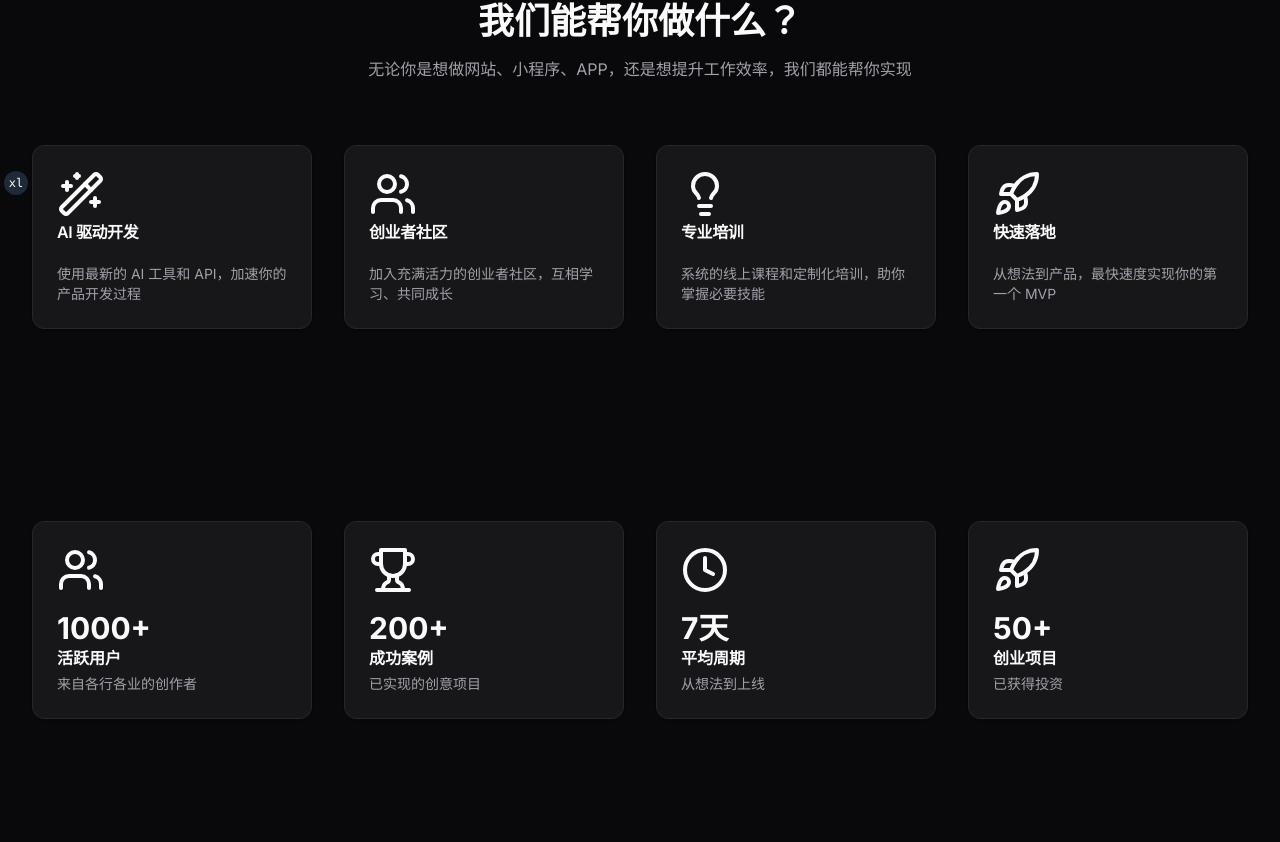
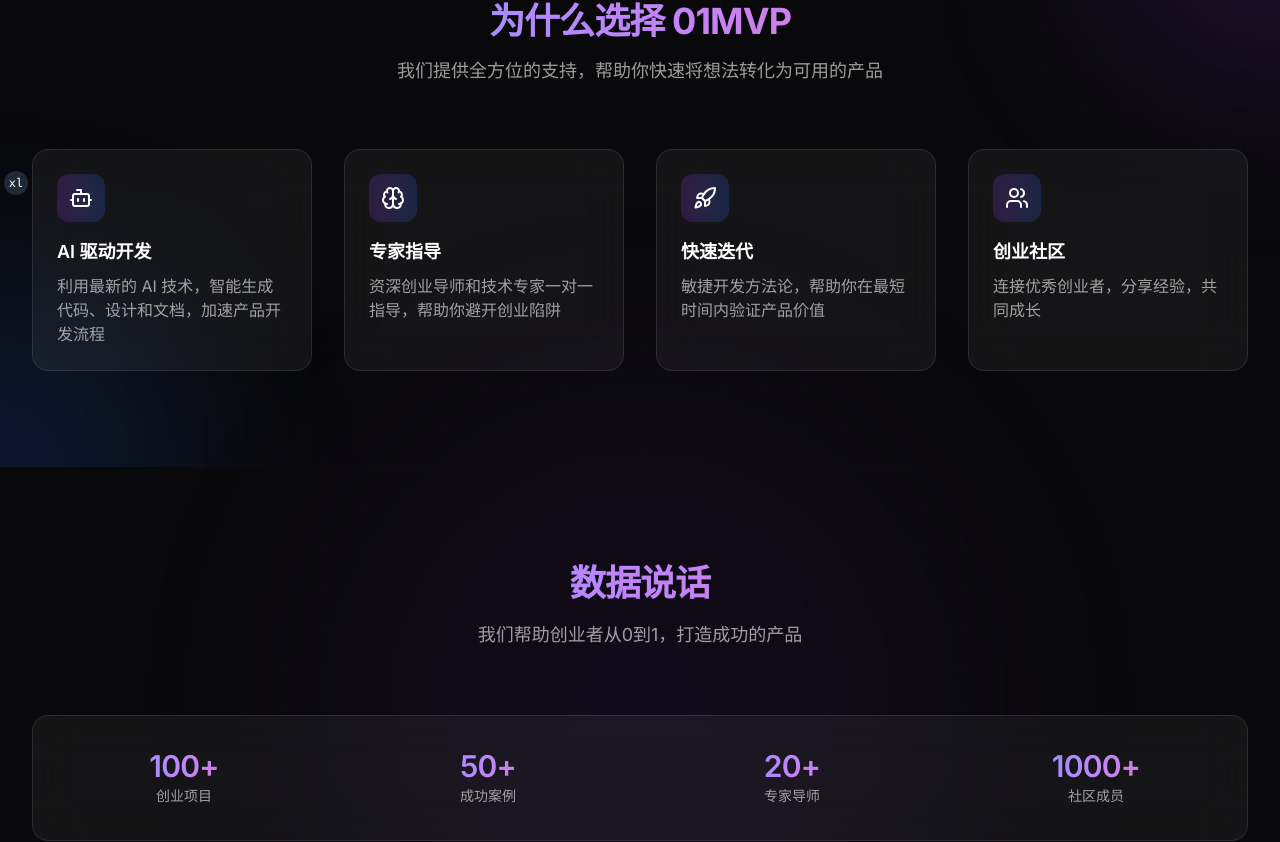
Before and after one commit to 01MVP/demo-web, a Next.js app: page / in a window 1280 px wide. Shown: the part 601-1443 px from the top of the page. Built offline with nearby package versions, Linux system fonts and the light colour scheme.

Commit message:
第 7 次对话

```diff
--- a/components/home/features.tsx
+++ b/components/home/features.tsx
@@ -1,51 +1,69 @@
-import { Card, CardContent, CardDescription, CardHeader, CardTitle } from "@/components/ui/card"
-import { Lightbulb, Rocket, Users, Wand2 } from "lucide-react"
+import { Bot, Brain, Rocket, Users } from "lucide-react"
 
 const features = [
   {
-    title: "AI 驱动开发",
-    description: "使用最新的 AI 工具和 API，加速你的产品开发过程",
-    icon: Wand2,
+    name: "AI 驱动开发",
+    description: "利用最新的 AI 技术，智能生成代码、设计和文档，加速产品开发流程",
+    icon: Bot,
   },
   {
-    title: "创业者社区",
-    description: "加入充满活力的创业者社区，互相学习、共同成长",
-    icon: Users,
+    name: "专家指导",
+    description: "资深创业导师和技术专家一对一指导，帮助你避开创业陷阱",
+    icon: Brain,
   },
   {
-    title: "专业培训",
-    description: "系统的线上课程和定制化培训，助你掌握必要技能",
-    icon: Lightbulb,
+    name: "快速迭代",
+    description: "敏捷开发方法论，帮助你在最短时间内验证产品价值",
+    icon: Rocket,
   },
   {
-    title: "快速落地",
-    description: "从想法到产品，最快速度实现你的第一个 MVP",
-    icon: Rocket,
+    name: "创业社区",
+    description: "连接优秀创业者，分享经验，共同成长",
+    icon: Users,
   },
 ]
 
 export function Features() {
   return (
-    <section className="container py-24">
-      <div className="mx-auto max-w-4xl text-center">
-        <h2 className="text-3xl font-bold sm:text-4xl">我们能帮你做什么？</h2>
-        <p className="mt-4 text-muted-foreground">
-          无论你是想做网站、小程序、APP，还是想提升工作效率，我们都能帮你实现
-        </p>
+    <div className="relative overflow-hidden py-24">
+      {/* 背景效果 */}
+      <div className="absolute inset-0 bg-grid opacity-10" />
+      <div className="absolute -top-40 -right-40 h-80 w-80 rounded-full bg-purple-600/20 blur-[100px]" />
+      <div className="absolute -bottom-40 -left-40 h-80 w-80 rounded-full bg-blue-600/20 blur-[100px]" />
+
+      <div className="relative mx-auto max-w-7xl px-4 sm:px-6 lg:px-8">
+        <div className="text-center">
+          <h2 className="text-3xl font-bold tracking-tight sm:text-4xl bg-gradient-to-r from-blue-400 via-purple-400 to-pink-400 bg-clip-text text-transparent">
+            为什么选择 01MVP
+          </h2>
+          <p className="mx-auto mt-4 max-w-2xl text-lg text-white/60">
+            我们提供全方位的支持，帮助你快速将想法转化为可用的产品
+          </p>
+        </div>
+
+        <div className="mt-16">
+          <div className="grid grid-cols-1 gap-8 sm:grid-cols-2 lg:grid-cols-4">
+            {features.map((feature) => (
+              <div
+                key={feature.name}
+                className="relative rounded-2xl border border-white/10 bg-white/5 p-6 backdrop-blur-xl transition-all duration-300 hover:border-white/20 hover:bg-white/10"
+              >
+                <div className="absolute -inset-0.5 hidden rounded-lg bg-gradient-to-r from-purple-600 to-blue-600 opacity-0 blur transition duration-1000 group-hover:opacity-50 group-hover:duration-200" />
+
+                <div className="relative">
+                  <div className="flex h-12 w-12 items-center justify-center rounded-lg bg-gradient-to-r from-purple-600/20 to-blue-600/20 backdrop-blur-xl">
+                    <feature.icon className="h-6 w-6 text-white" />
+                  </div>
+                  <h3 className="mt-4 text-lg font-semibold text-white">
+                    {feature.name}
+                  </h3>
+                  <p className="mt-2 text-white/60">{feature.description}</p>
+                </div>
+              </div>
+            ))}
+          </div>
+        </div>
       </div>
-      <div className="mt-16 grid gap-8 sm:grid-cols-2 lg:grid-cols-4">
-        {features.map((feature) => (
-          <Card key={feature.title} className="bg-muted/50">
-            <CardHeader>
-              <feature.icon className="h-12 w-12 text-primary" />
-              <CardTitle className="mt-4">{feature.title}</CardTitle>
-            </CardHeader>
-            <CardContent>
-              <CardDescription>{feature.description}</CardDescription>
-            </CardContent>
-          </Card>
-        ))}
-      </div>
-    </section>
+    </div>
   )
 }
--- a/components/home/stats.tsx
+++ b/components/home/stats.tsx
@@ -2,51 +2,43 @@
 import { Users, Rocket, Trophy, Clock } from "lucide-react"
 
 const stats = [
-  {
-    name: "活跃用户",
-    value: "1000+",
-    description: "来自各行各业的创作者",
-    icon: Users,
-  },
-  {
-    name: "成功案例",
-    value: "200+",
-    description: "已实现的创意项目",
-    icon: Trophy,
-  },
-  {
-    name: "平均周期",
-    value: "7天",
-    description: "从想法到上线",
-    icon: Clock,
-  },
-  {
-    name: "创业项目",
-    value: "50+",
-    description: "已获得投资",
-    icon: Rocket,
-  },
+  { id: 1, name: "创业项目", value: "100+" },
+  { id: 2, name: "成功案例", value: "50+" },
+  { id: 3, name: "专家导师", value: "20+" },
+  { id: 4, name: "社区成员", value: "1000+" },
 ]
 
 export function Stats() {
   return (
-    <section className="container py-24">
-      <div className="grid gap-8 sm:grid-cols-2 lg:grid-cols-4">
-        {stats.map((stat) => (
-          <Card key={stat.name} className="bg-muted/50 overflow-hidden">
-            <CardContent className="p-6">
-              <stat.icon className="h-12 w-12 text-primary" />
-              <div className="mt-4">
-                <div className="text-3xl font-bold">{stat.value}</div>
-                <div className="font-semibold">{stat.name}</div>
-                <div className="mt-1 text-sm text-muted-foreground">
-                  {stat.description}
-                </div>
+    <div className="relative py-24">
+      {/* 背景效果 */}
+      <div className="absolute inset-0 bg-grid opacity-10" />
+      <div className="absolute top-1/2 left-1/2 -translate-x-1/2 -translate-y-1/2">
+        <div className="h-[40rem] w-[40rem] rounded-full bg-purple-600/30 blur-[128px] opacity-20" />
+      </div>
+
+      <div className="relative mx-auto max-w-7xl px-6 lg:px-8">
+        <div className="mx-auto max-w-2xl lg:max-w-none">
+          <div className="text-center">
+            <h2 className="text-3xl font-bold tracking-tight sm:text-4xl bg-gradient-to-r from-blue-400 via-purple-400 to-pink-400 bg-clip-text text-transparent">
+              数据说话
+            </h2>
+            <p className="mt-4 text-lg leading-8 text-white/60">
+              我们帮助创业者从0到1，打造成功的产品
+            </p>
+          </div>
+          <dl className="mt-16 grid grid-cols-1 gap-0.5 overflow-hidden rounded-2xl border border-white/10 bg-white/5 text-center backdrop-blur-xl sm:grid-cols-2 lg:grid-cols-4">
+            {stats.map((stat) => (
+              <div key={stat.id} className="flex flex-col p-8 hover:bg-white/10 transition-colors">
+                <dt className="text-sm leading-6 text-white/60">{stat.name}</dt>
+                <dd className="order-first text-3xl font-semibold tracking-tight bg-gradient-to-r from-blue-400 via-purple-400 to-pink-400 bg-clip-text text-transparent">
+                  {stat.value}
+                </dd>
               </div>
-            </CardContent>
-          </Card>
-        ))}
+            ))}
+          </dl>
+        </div>
       </div>
-    </section>
+    </div>
   )
 }
```
Also changed, not shown: 1 other file (tests, documents, lock files or other folders).
